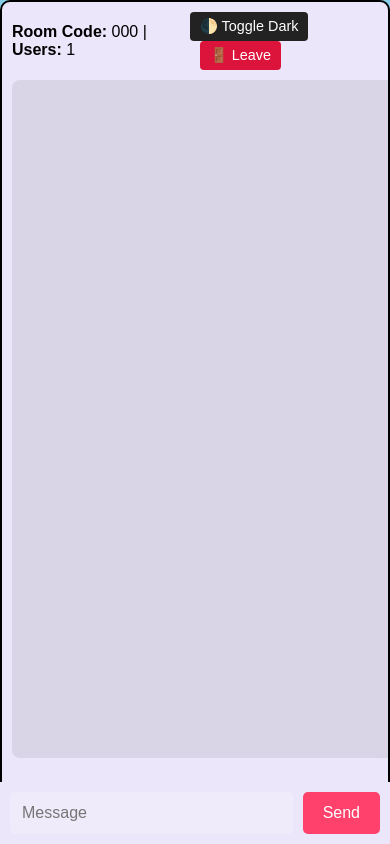
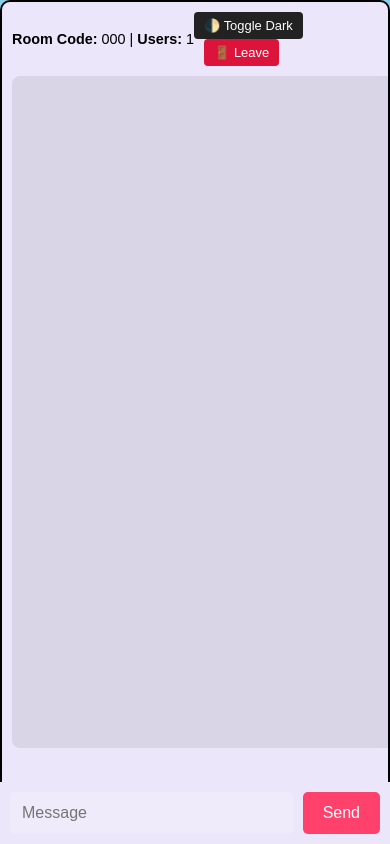
Before and after one commit to dandanani/chatroom, a Flask app: template templates/room.html in a window 390 px wide. Run offline with Flask 3, Linux system fonts and the light colour scheme; the template is opened without the code that fills it: most values are stand-ins (such as "Sample title", 1, 10 or a date in 2020); some libraries are stand-ins or nearby versions.

Commit message:
Refine chat UI for full-screen and mobile keyboard compatibility

```diff
--- a/templates/room.html
+++ b/templates/room.html
@@ -1,18 +1,22 @@
 {% extends 'base.html' %}
 {% block content %}
 <style>
+  /* Basic Reset and Global Styles */
   html, body {
     height: 100%;
     width: 100%;
     margin: 0;
     padding: 0;
-    overflow: hidden; /* Prevent body/html scroll, let message-box manage */
+    overflow: hidden; /* Prevent scrolling on the html/body level */
     font-family: Arial, sans-serif;
-    box-sizing: border-box;
-    -webkit-overflow-scrolling: touch; /* For smoother scrolling on iOS */
+    box-sizing: border-box; /* Include padding/border in element's total width and height */
+    -webkit-overflow-scrolling: touch; /* Enable smooth scrolling on iOS */
+  }
 
-    /* Default Light Mode Variables */
-    --bg-color: skyblue; /* Covered by message-box */
+  /* CSS Variables for Theming */
+  :root { /* Using :root for global variables */
+    /* Light Mode */
+    --bg-color: skyblue; /* Will be covered by message-box */
     --text-color: black;
     --message-box-bg: linear-gradient(135deg, #ece6fa, #ece6fa);
     --message-bg: rgba(0, 0, 0, 0.08);
@@ -20,10 +24,11 @@
     --input-color: black;
     --typing-color: #333;
     --input-shadow: none;
+    --button-text-color: white; /* Default button text color */
   }
 
-  /* Dark Mode Variables */
   html[data-theme='dark'] {
+    /* Dark Mode */
     --bg-color: black;
     --text-color: white;
     --message-box-bg: linear-gradient(135deg, #333, #555);
@@ -38,17 +43,25 @@
     background: var(--bg-color);
     color: var(--text-color);
     transition: background 0.3s, color 0.3s;
+    display: flex; /* Use flexbox to correctly position message-box */
+    justify-content: center;
+    align-items: center;
+    height: 100%; /* Ensure body takes full html height */
+    width: 100%; /* Ensure body takes full html width */
   }
 
   .message-box {
-    width: 100%;
-    height: 100vh; /* Takes full viewport height on desktop, adjusted by JS for mobile */
+    width: 100%; /* Full width */
+    height: 100%; /* Initially 100%, JS will adjust for mobile keyboard */
+    max-width: 100%; /* Ensure it doesn't exceed 100% on desktop */
+    max-height: 100%; /* Ensure it doesn't exceed 100% on desktop */
     padding: 20px; /* Overall padding for the chat interface */
     background: var(--message-box-bg);
     display: flex;
     flex-direction: column; /* Stack children vertically */
     box-sizing: border-box;
     overflow: hidden; /* Ensures inner scrolling elements don't cause outer scroll */
+    /* Removed border-radius/box-shadow for full-screen appearance */
   }
 
   .controls {
@@ -58,10 +71,16 @@
     align-items: center;
     padding: 0 5px; /* Aligns with message text padding */
     flex-shrink: 0; /* Prevents shrinking */
+    flex-grow: 0; /* Prevents growing */
+    min-height: 30px; /* Ensure a minimum height */
+  }
+
+  .controls div:first-child {
+      white-space: nowrap; /* Prevent "Room Code" and "Users" from wrapping */
   }
 
   .messages {
-    flex-grow: 1; /* Takes all available space */
+    flex-grow: 1; /* This will take all available space */
     overflow-y: auto; /* Enables scrolling within messages */
     padding: 15px;
     border-radius: 8px;
@@ -79,6 +98,7 @@
     border-radius: 5px;
     animation: fadeIn 0.3s ease-in-out;
     word-wrap: break-word;
+    color: var(--text-color); /* Ensure text color changes with dark mode */
   }
 
   @keyframes fadeIn {
@@ -99,6 +119,7 @@
     padding: 0 5px;
     height: 1.2em; /* Reserve space */
     flex-shrink: 0;
+    flex-grow: 0;
   }
 
   .inputs {
@@ -106,6 +127,7 @@
     gap: 10px;
     padding-top: 10px;
     flex-shrink: 0; /* Prevents shrinking */
+    flex-grow: 0; /* Prevents growing */
     /* On desktop, this will naturally sit at the bottom of the flex column */
   }
 
@@ -125,7 +147,7 @@
     background: #ff416c;
     border: none;
     border-radius: 5px;
-    color: white;
+    color: var(--button-text-color);
     cursor: pointer;
     font-size: 1em;
     flex-shrink: 0;
@@ -142,24 +164,23 @@
     border-radius: 4px;
     font-size: 0.9em;
     border: none;
+    color: var(--button-text-color); /* Ensure button text color adapts */
   }
 
   .dark-mode-toggle {
     background: #222;
-    color: white;
   }
 
   .leave-btn {
     background: crimson;
-    color: white;
     margin-left: 10px;
   }
 
-  /* Mobile Specific Styles - Adjusting inputs and message-box padding/height */
+  /* Mobile Specific Styles */
   @media (max-width: 768px) {
     .message-box {
       padding: 10px; /* Overall padding reduced for mobile */
-      height: 100%; /* Keep 100% height, JS will adjust */
+      height: 100%; /* Will be managed by JS, not 100vh directly */
     }
 
     .messages {
@@ -174,6 +195,7 @@
     .controls {
       margin-bottom: 10px;
       padding: 0;
+      font-size: 0.9em; /* Slightly smaller text for controls on mobile */
     }
 
     .typing {
@@ -188,7 +210,7 @@
       width: 100%;
       padding: 10px;
       padding-bottom: calc(10px + env(safe-area-inset-bottom)); /* Account for notch */
-      background: var(--message-box-bg);
+      background: var(--message-box-bg); /* Match background */
       box-sizing: border-box;
       z-index: 1000;
       box-shadow: var(--input-shadow);
@@ -225,9 +247,11 @@
   const messageBox = document.querySelector('.message-box');
   const controls = document.querySelector('.controls');
   const inputs = document.querySelector('.inputs');
+  const body = document.body; // Reference to the body element
   const mode = "{{ mode }}";
 
   let typingTimeout;
+  let initialViewportHeight = window.innerHeight; // Store initial height when app loads
 
   const createMessage = (name, msg, isPrivate = false) => {
     const content = document.createElement("div");
@@ -237,7 +261,7 @@
       <span class="muted" style="font-size: 0.8em; display:block; margin-top: 5px; opacity: 0.7;">${new Date().toLocaleString()}</span>
     `;
     messages.appendChild(content);
-    messages.scrollTop = messages.scrollHeight;
+    messages.scrollTop = messages.scrollHeight; // Scroll to bottom
   };
 
   socketio.on("message", data => {
@@ -290,32 +314,37 @@
     window.location.href = "/";
   };
 
-  // --- Mobile Keyboard and Layout Adjustment ---
-  const adjustLayoutForKeyboard = () => {
+  // --- Advanced Mobile Keyboard and Layout Adjustment ---
+  const adjustLayout = () => {
     const isMobile = window.innerWidth <= 768; // Our mobile breakpoint
 
-    // Calculate fixed height of non-scrolling elements
-    const controlsHeight = controls.offsetHeight + parseFloat(getComputedStyle(controls).marginBottom);
-    const typingIndicatorHeight = typingIndicator.offsetHeight + parseFloat(getComputedStyle(typingIndicator).marginBottom);
-    const inputsHeight = inputs.offsetHeight + parseFloat(getComputedStyle(inputs).paddingBottom); // Includes padding-bottom and safe-area
+    // Calculate dynamic heights of non-scrolling elements
+    const controlsHeight = controls.offsetHeight + parseFloat(getComputedStyle(controls).marginBottom || '0');
+    const typingIndicatorHeight = typingIndicator.offsetHeight + parseFloat(getComputedStyle(typingIndicator).marginBottom || '0');
+    const inputsComputedStyle = getComputedStyle(inputs);
+    const inputsHeight = inputs.offsetHeight + parseFloat(inputsComputedStyle.paddingBottom || '0') + parseFloat(inputsComputedStyle.paddingTop || '0'); // Sum of inputs total height including its padding
 
     // Get the base padding from .message-box (top + bottom)
-    const messageBoxPaddingTop = parseFloat(getComputedStyle(messageBox).paddingTop);
-    const messageBoxPaddingBottom = parseFloat(getComputedStyle(messageBox).paddingBottom);
+    const messageBoxPaddingTop = parseFloat(getComputedStyle(messageBox).paddingTop || '0');
+    const messageBoxPaddingBottom = parseFloat(getComputedStyle(messageBox).paddingBottom || '0');
 
     if (isMobile) {
-      // Set messageBox height to the current visible viewport height (which shrinks with keyboard)
-      messageBox.style.height = `${window.innerHeight}px`;
+        // Set the height of the body to the current visual viewport height
+        // This is crucial for fixing the "website spread" and keyboard overlap
+        body.style.height = `${window.innerHeight}px`;
+        messageBox.style.height = `${window.innerHeight}px`; // message-box takes full calculated height
 
-      // Calculate the remaining height for messages within the current viewport
+        // Calculate available height for messages within the current visual viewport
         const availableHeightForMessages = window.innerHeight - (messageBoxPaddingTop + messageBoxPaddingBottom) - controlsHeight - typingIndicatorHeight - inputsHeight;
 
         messages.style.maxHeight = `${availableHeightForMessages}px`;
-      messages.style.height = `${availableHeightForMessages}px`; // Explicitly set height
+        messages.style.height = `${availableHeightForMessages}px`; // Explicitly set height for consistency
         messages.scrollTop = messages.scrollHeight; // Scroll to bottom
     } else {
-      // Desktop: Reset messageBox height to full viewport
-      messageBox.style.height = '100vh';
+        // Desktop: Reset body and messageBox height to full viewport
+        body.style.height = '100%';
+        messageBox.style.height = '100vh'; // Use 100vh for desktop
+
         // Recalculate based on full desktop view
         const availableHeightForMessages = window.innerHeight - (messageBoxPaddingTop + messageBoxPaddingBottom) - controlsHeight - typingIndicatorHeight - inputsHeight;
         messages.style.maxHeight = `${availableHeightForMessages}px`;
@@ -324,18 +353,23 @@
     }
   };
 
-  // Add listeners for dynamic adjustment
-  window.addEventListener('resize', adjustLayoutForKeyboard); // For orientation change & keyboard appearance
-  messageInput.addEventListener('focus', adjustLayoutForKeyboard); // When input gains focus (keyboard opens)
-  messageInput.addEventListener('blur', adjustLayoutForKeyboard); // When input loses focus (keyboard closes)
+  // Event Listeners for dynamic adjustment
+  // Use 'resize' and 'orientationchange' for general layout changes
+  window.addEventListener('resize', adjustLayout);
+  window.addEventListener('orientationchange', adjustLayout);
+
+  // Use 'focus' and 'blur' for precise keyboard open/close detection
+  messageInput.addEventListener('focus', adjustLayout);
+  messageInput.addEventListener('blur', adjustLayout);
+
 
   // Initial layout adjustment on page load
   document.addEventListener('DOMContentLoaded', () => {
-    adjustLayoutForKeyboard();
+    adjustLayout();
     messages.scrollTop = messages.scrollHeight; // Ensure initial scroll to bottom
   });
 
-  // Re-adjust layout whenever new messages are added to maintain scroll position
+  // Observe messages for new content to ensure scroll to bottom
   const observer = new MutationObserver(() => {
     messages.scrollTop = messages.scrollHeight;
   });
```
Lines whose indentation alone changed are shown as unchanged.
